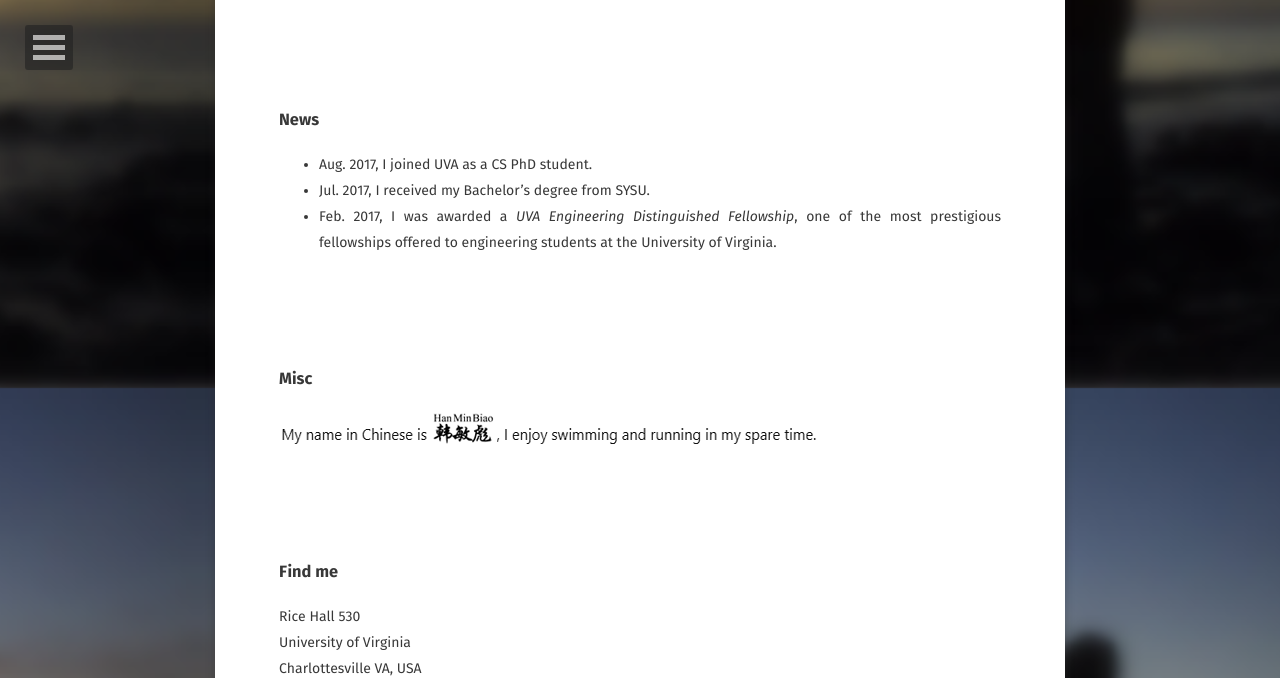
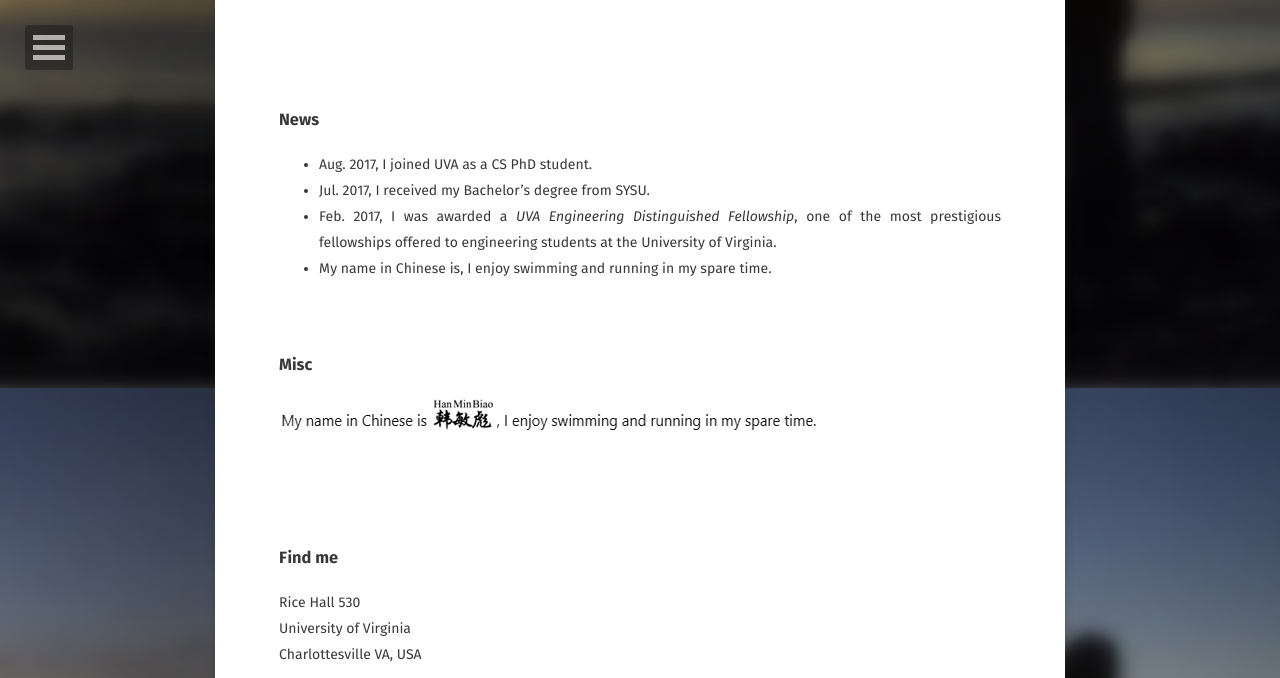
Before and after one commit to FrancisDavis/FrancisDavis.github.io, a Jekyll site: the page built from about/index.md, in a window 1280 px wide and 900 px high, scrolled down 512 px, cut to the strip 0-678 px from the top of the window. Built offline with Jekyll 4.4.1, drawn with Linux system fonts in a browser that asks for light colours; some web fonts are replaced.

Commit message:
Update index.md

```diff
--- a/about/index.md
+++ b/about/index.md
@@ -17,6 +17,7 @@ I am a first-year Computer Science PhD student at the [University of Virginia](h
 - Aug. 2017, I joined UVA as a CS PhD student.
 - Jul. 2017, I received my Bachelor's degree from SYSU.
 - Feb. 2017, I was awarded a *UVA Engineering Distinguished Fellowship*, one of the most prestigious fellowships offered to engineering students at the University of Virginia.
+- My name in Chinese is, I enjoy swimming and running in my spare time.
 
 <br>
 <br>
```
